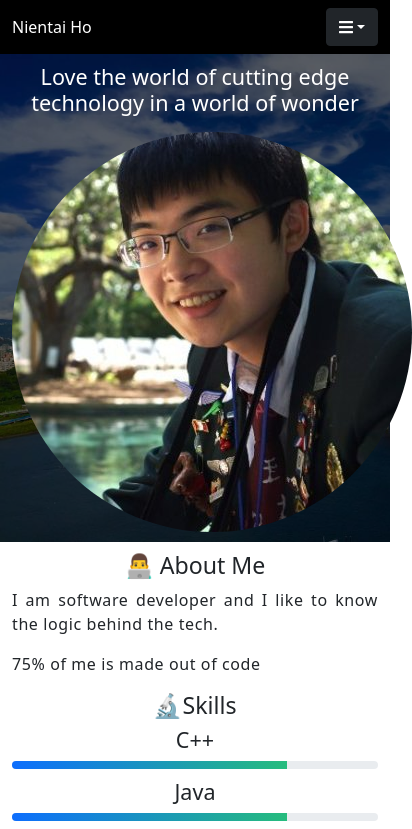
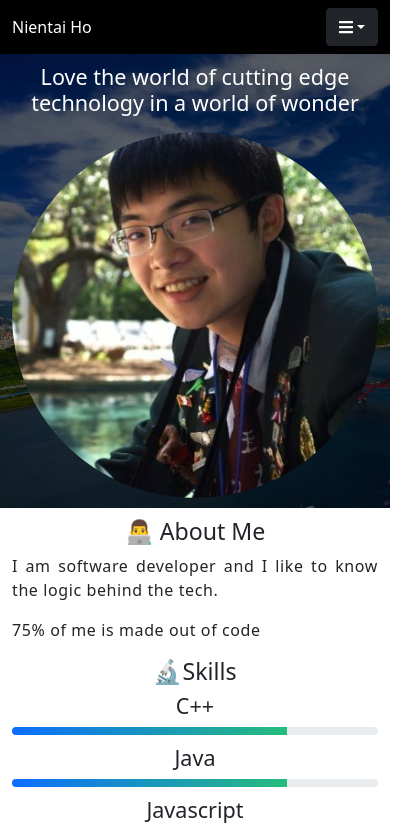
Before and after one commit to hntddt123/MyPersonalWebPageReact, a React (Create React App) app: page / in a window 390 px wide. Shown: the top 829 px of the page, 412 px wide, since content can reach past the window. Built offline with nearby package versions, Linux system fonts and the light colour scheme.

Commit message:
Fixed img responsive and favicon

```diff
--- a/src/App.js
+++ b/src/App.js
@@ -52,7 +52,7 @@ function App() {
               <div className="col-md-4">
               </div>
               <div className="col-md-4">
-                <img src={myWebPic} alt="MyPic" style={{ borderRadius: 200 }} />
+                <img className='img-fluid' src={myWebPic} alt="MyPic" style={{ borderRadius: 200 }} />
               </div>
               <div className="col-md-4">
               </div>
```
Also changed, not shown: 20 other files (tests, documents, lock files or other folders).
